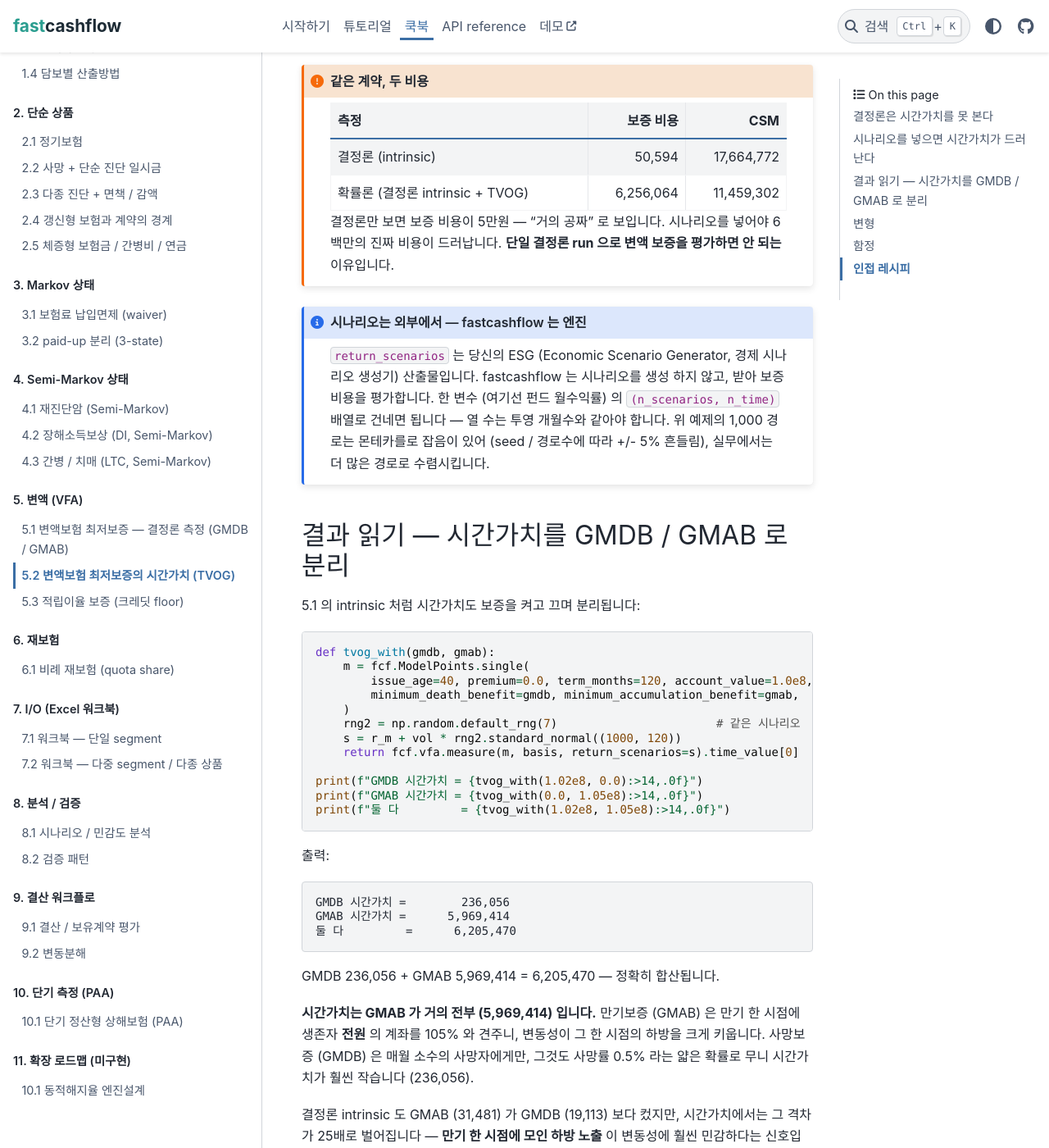
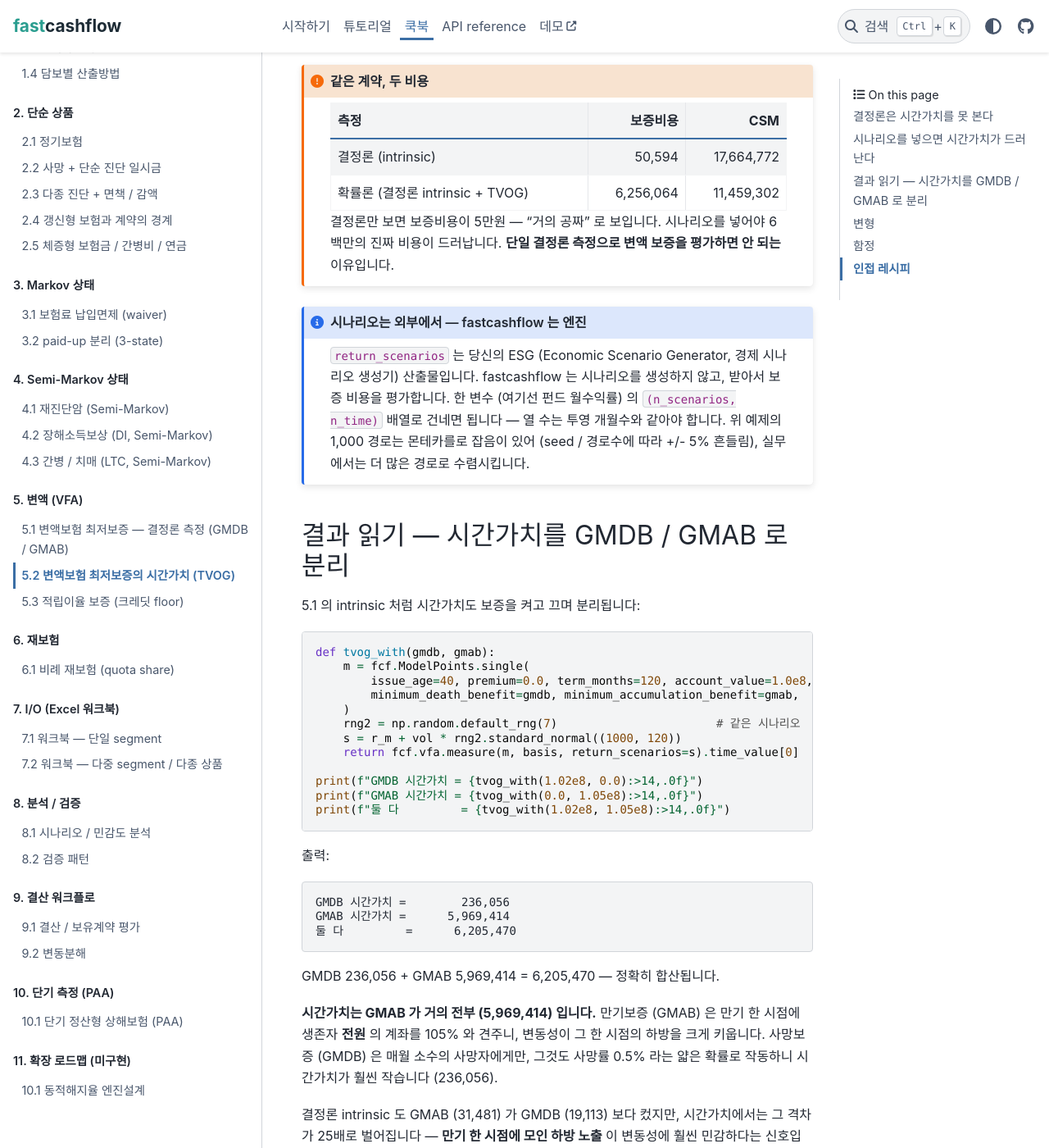
Before and after one commit to seokhoonj/fastcashflow, a Sphinx documentation site: the page built from docs/cookbook/variable/gmdb-gmab-tvog.md, in a window 1280 px wide and 1400 px high, scrolled down 2319 px. Shown: the whole window at 82% size. Built offline with Sphinx 7.4.7 and the PyData theme 0.15.4, drawn with Linux system fonts in a browser that asks for light colours; some of the changed text lies outside the part shown.

Commit message:
docs(cookbook): plainer Korean in the VFA chapters
Replace options jargon with plain terms across 5.1/5.2/5.3: "무는/물림" (the
floor bites) -> "작동" (the floor operates), incl. the gmdb-gmab account-table
cell and its output; "결정론 run" -> "결정론 측정"; close the compound
"보증 비용" -> "보증비용"; fix a "물려" typo and the "생성 하지/받아" spacing.

````diff
--- a/docs/cookbook/variable/gmdb-gmab-tvog.md
+++ b/docs/cookbook/variable/gmdb-gmab-tvog.md
@@ -4,18 +4,18 @@
 :class: tip
 
 - 보증의 **시간가치 (TVOG = Time Value of Options and Guarantees)** — 결정론
-  intrinsic 에는 안 보이는, 변동성이 만드는 보증 비용
+  intrinsic 에는 안 보이는, 변동성이 만드는 보증비용
 - `return_scenarios` 로 펀드 수익률 경로를 넣어 `vfa.measure` 가 시간가치를
   측정하는 법
 - 같은 계약의 결정론 intrinsic (작음) 대 시간가치 (큼) 분해 — "단일
-  결정론 run 으로 보증을 평가하면 안 되는" 이유
+  결정론 측정으로 보증을 평가하면 안 되는" 이유
 - 시간가치를 GMDB / GMAB 로 분리, 그리고 시간가치의 부호가 보장되지 않는
   까닭
 ```
 
 [5.1 결정론 측정](gmdb-gmab) 에서 GMDB / GMAB 의 **intrinsic value** — 중앙
-시나리오에서 floor 가 무는 비용 — 을 봤습니다. 그 계약의 결정론 보증 비용은
-50,594 뿐이었습니다. 하지만 그건 보증 비용의 **일부** 입니다. 펀드 수익률은
+시나리오에서 floor 가 작동하는 비용 — 을 봤습니다. 그 계약의 결정론 보증비용은
+50,594 뿐이었습니다. 하지만 그건 보증비용의 **일부** 입니다. 펀드 수익률은
 중앙값 하나로 굴러가지 않고 변동하며, 그 변동이 만드는 추가 비용이
 **시간가치 (TVOG)** 입니다. 이 챕터는 같은 계약에 시나리오를 넣어 시간가치를
 드러냅니다.
@@ -71,7 +71,7 @@
 ```
 
 중앙 시나리오에서 계좌는 100,000,000 → 104,933,092 로 평탄하게 굴러갑니다
-(5.1 의 궤적). 한 경로만 보면 floor 가 무는 자리가 한정돼 intrinsic 50,594 만
+(5.1 의 궤적). 한 경로만 보면 floor 가 작동하는 자리가 한정돼 intrinsic 50,594 만
 잡히고, 변동성 비용은 잡히지 않습니다.
 
 ## 시나리오를 넣으면 시간가치가 드러난다
@@ -107,13 +107,13 @@
 ```{admonition} 같은 계약, 두 비용
 :class: important
 
-| 측정 | 보증 비용 | CSM |
+| 측정 | 보증비용 | CSM |
 |---|---:|---:|
 | 결정론 (intrinsic) | 50,594 | 17,664,772 |
 | 확률론 (결정론 intrinsic + TVOG) | 6,256,064 | 11,459,302 |
 
-결정론만 보면 보증 비용이 5만원 — "거의 공짜" 로 보입니다. 시나리오를
-넣어야 6백만의 진짜 비용이 드러납니다. **단일 결정론 run 으로 변액 보증을
+결정론만 보면 보증비용이 5만원 — "거의 공짜" 로 보입니다. 시나리오를
+넣어야 6백만의 진짜 비용이 드러납니다. **단일 결정론 측정으로 변액 보증을
 평가하면 안 되는** 이유입니다.
 ```
 
@@ -121,7 +121,7 @@
 :class: note
 
 `return_scenarios` 는 당신의 ESG (Economic Scenario Generator, 경제 시나리오
-생성기) 산출물입니다. fastcashflow 는 시나리오를 생성 하지 않고, 받아 보증
+생성기) 산출물입니다. fastcashflow 는 시나리오를 생성하지 않고, 받아서 보증
 비용을 평가합니다. 한 변수 (여기선 펀드 월수익률) 의 `(n_scenarios, n_time)`
 배열로 건네면 됩니다 — 열 수는 투영 개월수와 같아야 합니다. 위 예제의
 1,000 경로는 몬테카를로 잡음이 있어 (seed / 경로수에 따라 +/- 5% 흔들림),
@@ -160,7 +160,7 @@
 **시간가치는 GMAB 가 거의 전부 (5,969,414) 입니다.** 만기보증 (GMAB) 은 만기
 한 시점에 생존자 **전원** 의 계좌를 105% 와 견주니, 변동성이 그 한 시점의
 하방을 크게 키웁니다. 사망보증 (GMDB) 은 매월 소수의 사망자에게만, 그것도
-사망률 0.5% 라는 얇은 확률로 무니 시간가치가 훨씬 작습니다 (236,056).
+사망률 0.5% 라는 얇은 확률로 작동하니 시간가치가 훨씬 작습니다 (236,056).
 
 결정론 intrinsic 도 GMAB (31,481) 가 GMDB (19,113) 보다 컸지만, 시간가치에서는
 그 격차가 25배로 벌어집니다 — **만기 한 시점에 모인 하방 노출** 이 변동성에
@@ -215,9 +215,9 @@
 
 ### 함정 1 — 결정론만 보고 "보증이 싸다" 판단
 
-중앙 성장 가정에선 floor 가 한정된 구간에서만 무려 intrinsic 이 작게
+중앙 성장 가정에선 floor 가 한정된 구간에서만 작동해 intrinsic 이 작게
 나옵니다. 보증의 진짜 비용 (시간가치) 은 `return_scenarios` 를 넣어야
-드러납니다 — 단일 결정론 run 에는 원리상 보이지 않습니다.
+드러납니다 — 단일 결정론 측정에는 원리상 보이지 않습니다.
 
 ### 함정 2 — 시나리오 열 수 != 투영 개월수
 
@@ -236,7 +236,7 @@
 - [5.1 변액보험 최저보증 — 결정론 측정](gmdb-gmab) — 같은 계약의 intrinsic
   value 와 GMDB / GMAB 설정 위치, 계좌가치 궤적. 이 챕터의 전제.
 - `vfa.trace(mp_index, mp, basis, return_scenarios=scen)` — 이 계약의 계좌가치
-  궤적, floor 가 무는 자리, TVOG 까지 트리로 확인 (`return_scenarios` 를 주면
+  궤적, floor 가 작동하는 자리, TVOG 까지 트리로 확인 (`return_scenarios` 를 주면
   시간가치 경로도).
 - [8.1 시나리오 / 민감도 분석](../workflow/sensitivity) — 가정을 흔들어 CSM
   흡수 / onerous 전환을 보는 워크플로.
````
Also changed, not shown: docs/cookbook/variable/crediting-floor.md (+8 -8 lines), docs/cookbook/variable/gmdb-gmab.md (+35 -35 lines).
